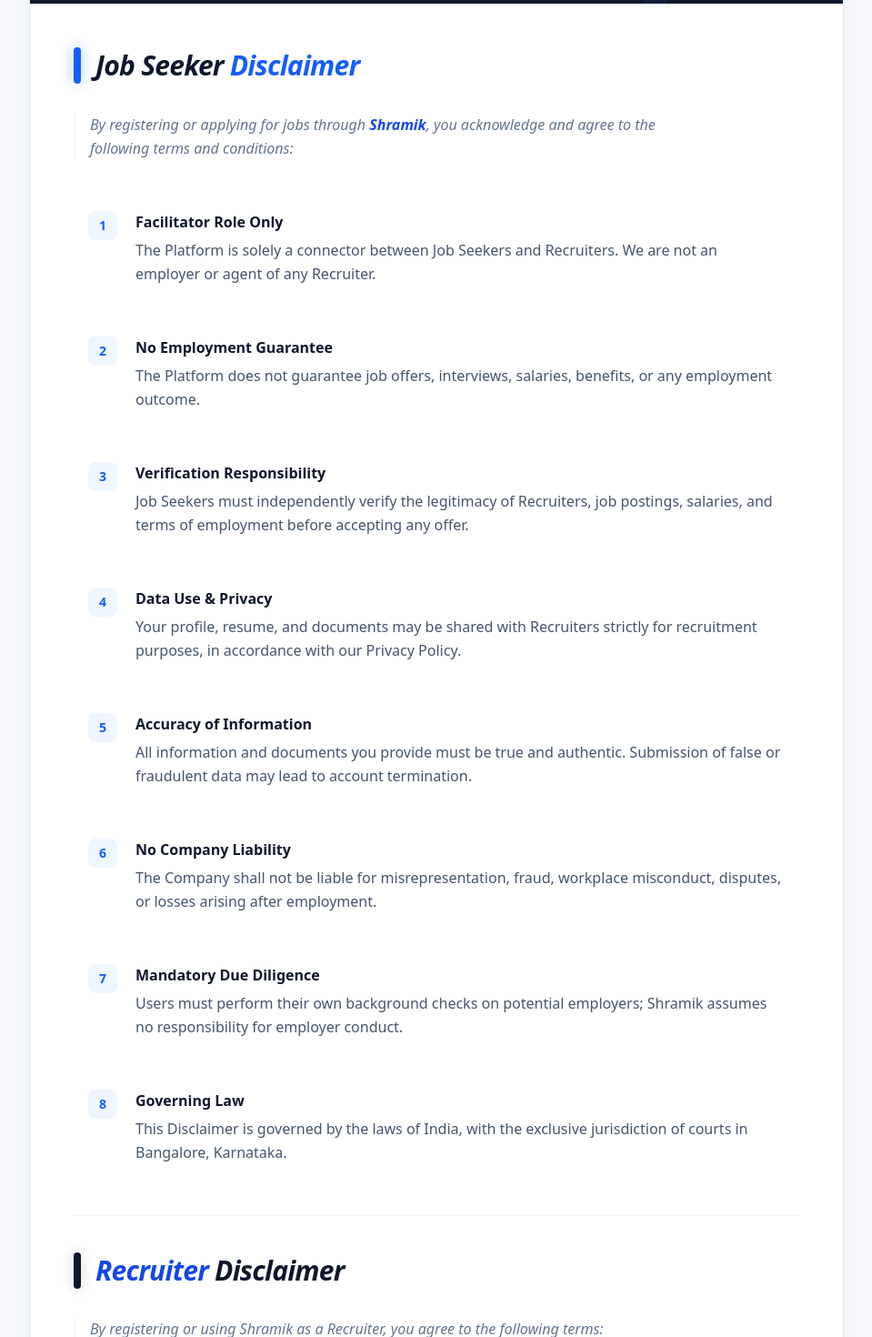
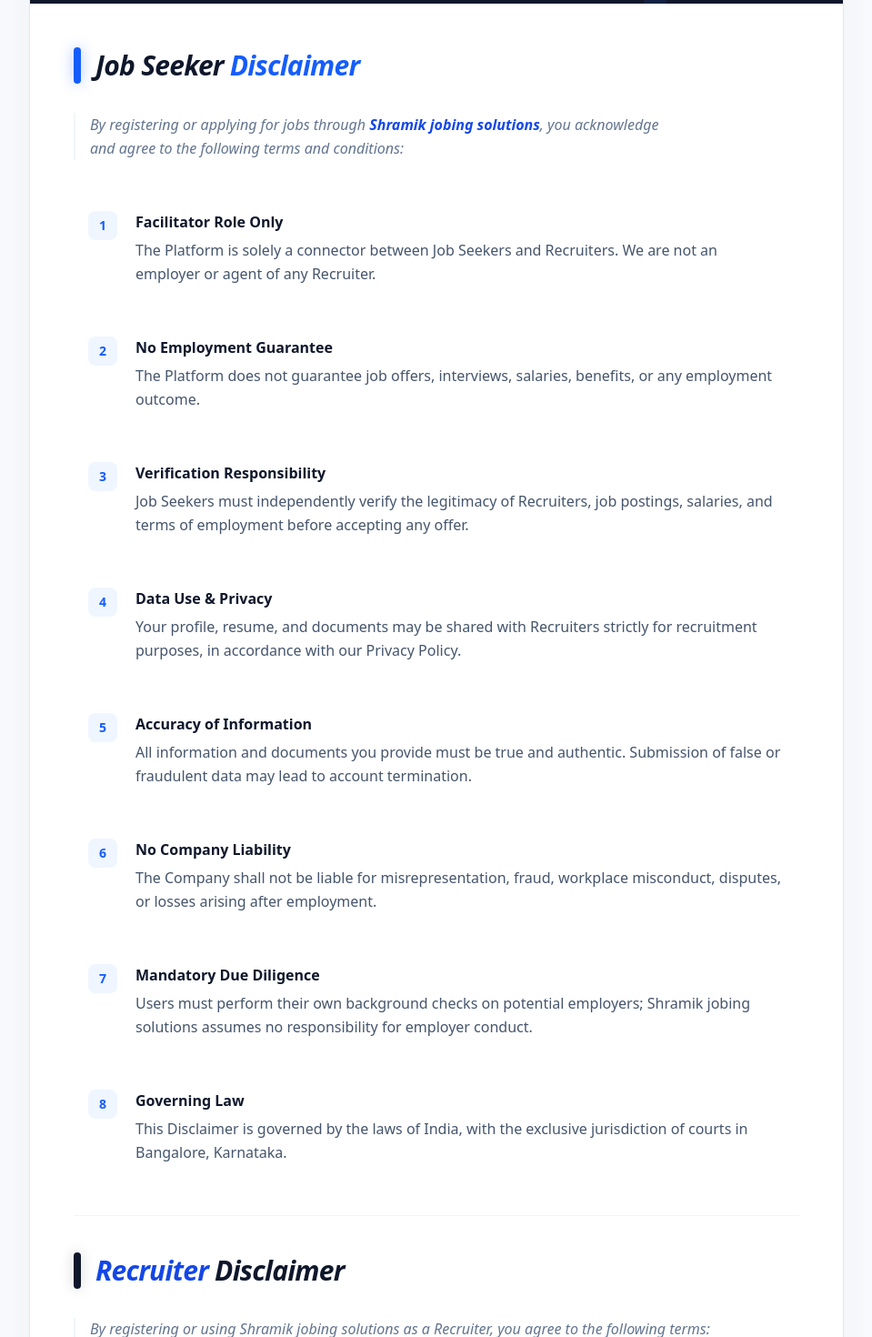
Before and after one commit to kodstechnologies/ysp-landing, a React (Vite) app: page /terms in a window 1280 px wide. Shown: the part 440-1910 px from the top of the page at 91% size, without its empty margins (160-1119 px from the left). Built offline with nearby package versions, Linux system fonts and the light colour scheme.

Commit message:
change in the name

```diff
--- a/src/components/Features.jsx
+++ b/src/components/Features.jsx
@@ -66,7 +66,7 @@
                         Designed for the Modern Workforce
                     </h2>
                     <p className="text-slate-600 text-base sm:text-lg">
-                        Shramik bridges the gap between employers and skilled non-degree workers.
+                        Shramik jobing solutions bridges the gap between employers and skilled non-degree workers.
                     </p>
                 </div>
 
--- a/src/components/Footer.jsx
+++ b/src/components/Footer.jsx
@@ -52,7 +52,7 @@
               />
             </HashLink>
             <p className="text-slate-600 max-w-sm mb-6 leading-relaxed text-sm sm:text-base">
-              Shramik is a digital job marketplace built to simplify hiring for
+              Shramik jobing solutions is a digital job marketplace built to simplify hiring for
               recruiters and job discovery for skilled workers. We focus on
               trust, transparency, and accessibility.
             </p>
@@ -73,7 +73,7 @@
                 shramikan2025@gmail.com
               </li>
               <li className="flex items-center gap-3">
-                <Phone className="text-blue-600 w-4 h-4" /> +91-80-XXXXXXX
+                <Phone className="text-blue-600 w-4 h-4" /> +91-9731581462
               </li>
               <li className="flex items-start gap-3">
                 <MapPin className="text-blue-600 w-4 h-4 mt-0.5" />
@@ -103,8 +103,16 @@
                   Delete My Account
                 </Link>
               </li>
+              <li className="mt-3 pt-3 border-t border-slate-200">
+                <p className="text-[11px] text-slate-400 tracking-wide uppercase">
+                  GST Number
+                </p>
+                <p className="text-sm text-slate-600 font-medium">
+                  29ABCDE1234F2Z5
+                </p>
+              </li>
 
-              <li>
+              <li className="mt-3 pt-3 border-t border-slate-200">
                 <span className="text-slate-400 cursor-default">
                   Available: English, Hindi, Kannada{" "}
                 </span>
@@ -116,7 +124,7 @@
         {/* Bottom Copyright Bar */}
         <div className="pt-5 border-t border-slate-200 flex flex-col md:flex-row justify-between items-center gap-4">
           <p className="text-xs text-slate-500 font-bold uppercase tracking-tight">
-            © {new Date().getFullYear()} SHRAMIK PLATFORM. ALL RIGHTS RESERVED.
+            © {new Date().getFullYear()} SHRAMIK JOBING SOLUTIONS PLATFORM. ALL RIGHTS RESERVED.
           </p>
           <div className="flex gap-4 text-[10px] text-slate-400 font-bold uppercase tracking-widest">
             <span>Secure Payments via Razorpay </span>
--- a/src/components/Hero.jsx
+++ b/src/components/Hero.jsx
@@ -90,7 +90,7 @@
                     >
                         <img
                             src={previewImage}
-                            alt="Shramik App Preview"
+                            alt="Shramik jobing solutions App Preview"
                             className="w-full h-full object-cover"
                         />
                     </div>
--- a/src/components/HowItWorks.jsx
+++ b/src/components/HowItWorks.jsx
@@ -43,7 +43,7 @@
             <div className="max-w-6xl mx-auto">
                 {/* Section Header */}
                 <div className="text-center mb-16">
-                    <h2 className="text-3xl sm:text-4xl font-bold text-slate-900">How Shramik Works </h2>
+                    <h2 className="text-3xl sm:text-4xl font-bold text-slate-900">How Shramik jobing solutions Works </h2>
                     <p className="mt-4 text-slate-600">A simple, secure path from registration to hiring.</p>
                 </div>
 
--- a/src/pages/LegalPage.jsx
+++ b/src/pages/LegalPage.jsx
@@ -50,10 +50,10 @@
             {/* Introduction */}
             <section>
               <p className="text-slate-600 leading-relaxed italic text-sm sm:text-base">
-                Shramik ("we", "our", "us") respects your privacy and is
+                Shramik jobing solutions ("we", "our", "us") respects your privacy and is
                 committed to protecting your personal information. This Privacy
                 Policy explains how we collect, use, share, and safeguard your
-                data when you access or use the Shramik website, web platform,
+                data when you access or use the Shramik jobing solutions website, web platform,
                 and related services.
               </p>
             </section>
--- a/src/pages/TermsConditions.jsx
+++ b/src/pages/TermsConditions.jsx
@@ -147,7 +147,7 @@
                 <p className="text-slate-500 italic text-sm sm:text-base mb-10 leading-relaxed max-w-2xl border-l-2 border-slate-100 pl-4">
                   By registering or applying for jobs through{" "}
                   <strong className="text-blue-700 font-extrabold">
-                    Shramik
+                    Shramik jobing solutions
                   </strong>
                   , you acknowledge and agree to the following terms and
                   conditions:
@@ -181,7 +181,7 @@
                     },
                     {
                       t: "Mandatory Due Diligence",
-                      c: "Users must perform their own background checks on potential employers; Shramik assumes no responsibility for employer conduct.",
+                      c: "Users must perform their own background checks on potential employers; Shramik jobing solutions assumes no responsibility for employer conduct.",
                     },
                     {
                       t: "Governing Law",
@@ -220,7 +220,7 @@
                 </div>
 
                 <p className="text-slate-500 italic text-sm sm:text-base mb-10 border-l-2 border-slate-100 pl-4">
-                  By registering or using Shramik as a Recruiter, you agree to
+                  By registering or using Shramik jobing solutions as a Recruiter, you agree to
                   the following terms:
                 </p>
 
@@ -339,7 +339,7 @@
                     {
                       n: 8,
                       t: "Indemnity",
-                      c: "You agree to indemnify Shramik against claims arising from misuse of candidate data.",
+                      c: "You agree to indemnify Shramik jobing solutions  against claims arising from misuse of candidate data.",
                     },
                     {
                       n: 9,
```
